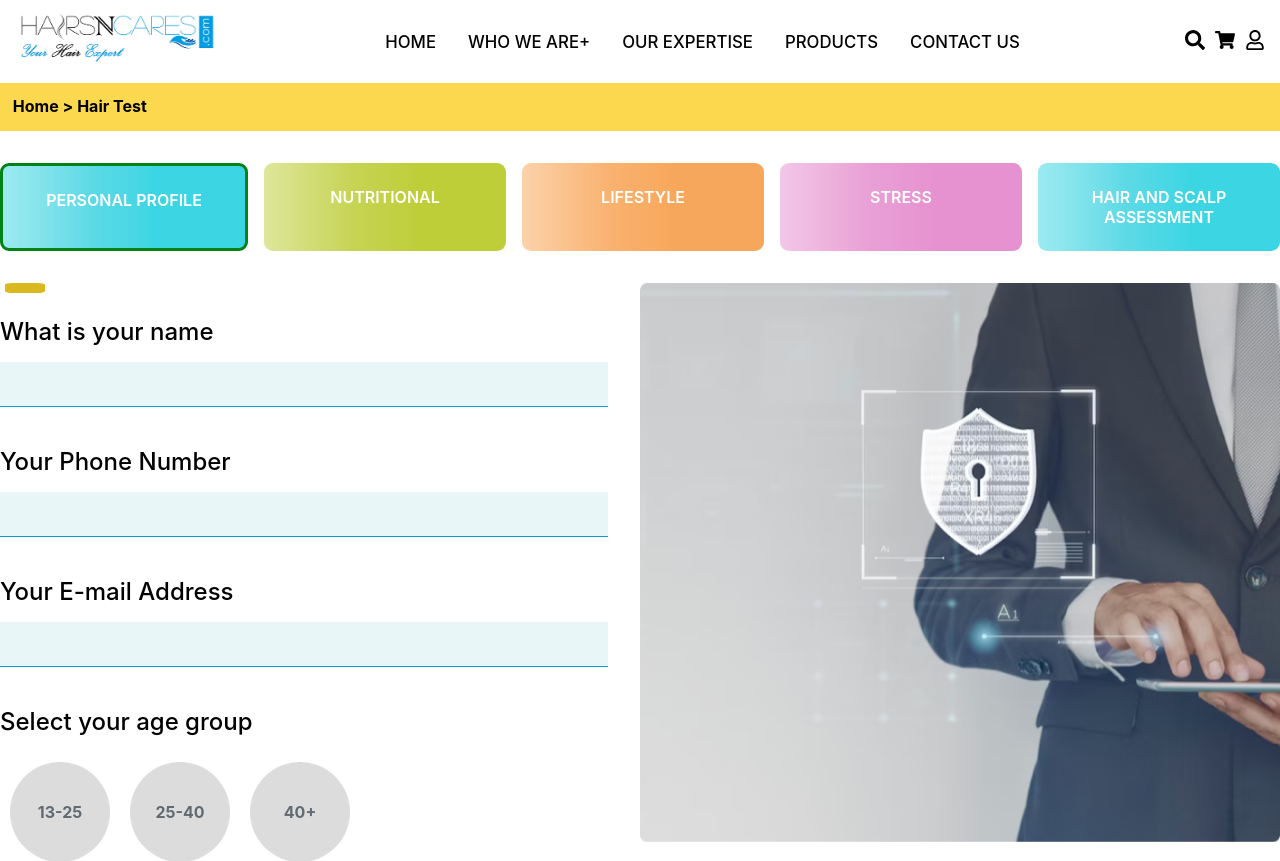
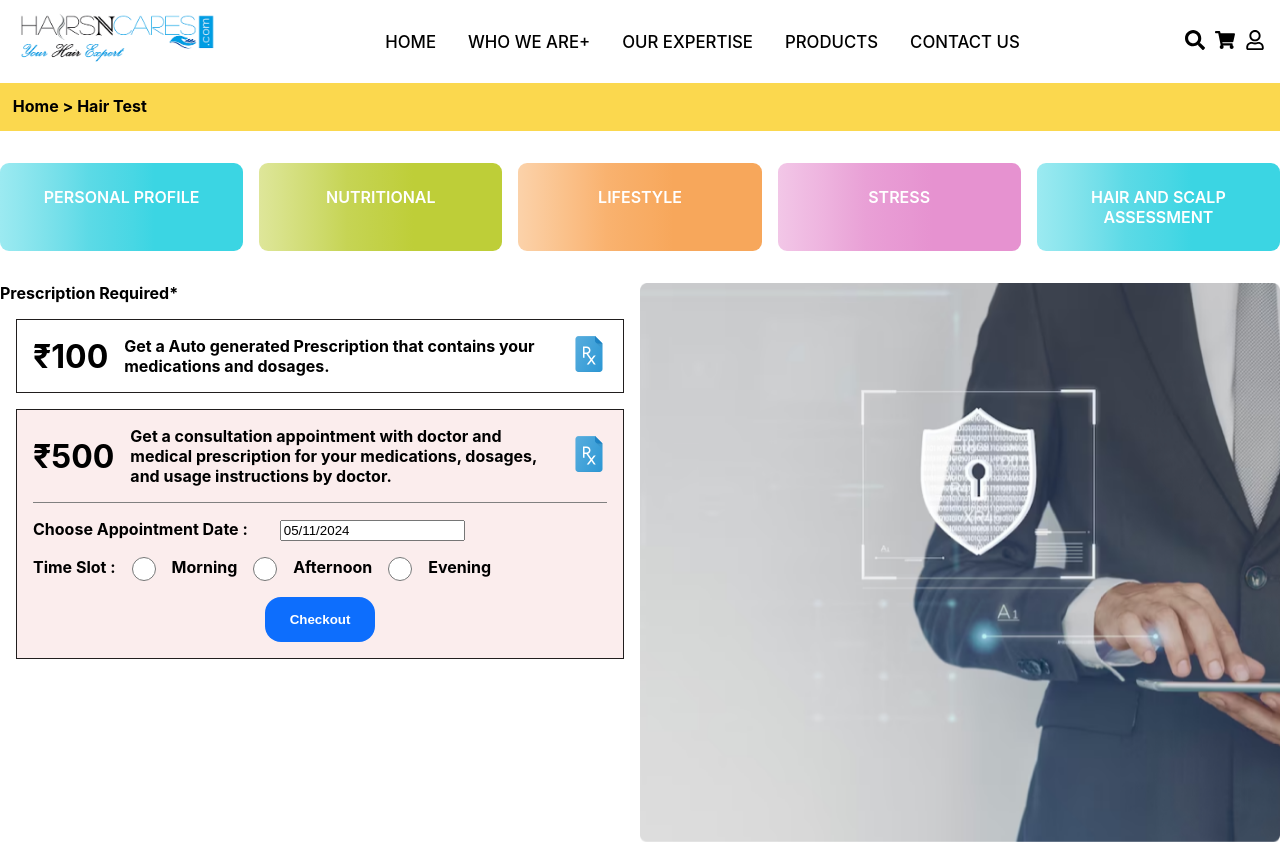
Before and after one commit to imran0100/hairs, a React (Create React App) app: page /hair-test in a window 1280 px wide. Shown: the top 861 px of the page. Built offline with nearby package versions, Linux system fonts and the light colour scheme.

Commit message:
checkout page added

```diff
--- a/package.json
+++ b/package.json
@@ -10,6 +10,7 @@
     "axios": "^1.6.8",
     "multi-range-slider-react": "^2.0.7",
     "react": "^18.2.0",
+    "react-datepicker": "^6.9.0",
     "react-dom": "^18.2.0",
     "react-icons": "^5.0.1",
     "react-loader-spinner": "^6.1.6",
@@ -17,6 +18,7 @@
     "react-router-dom": "^6.22.3",
     "react-scripts": "5.0.1",
     "react-spring-3d-carousel": "^1.3.4",
+    "react-toastify": "^10.0.5",
     "recharts": "^2.12.4",
     "swiper": "^11.0.7",
     "web-vitals": "^2.1.4"
--- a/src/App.js
+++ b/src/App.js
@@ -30,7 +30,8 @@ import AddProduct from './features/admin-dashboard/AddProduct';
 import EditDeleteProduct from './features/products/EditDeleteProduct';
 import ManageOrder from './features/admin-dashboard/ManageOrder';
 import PatientTestResult from './features/doctor-dashboard/PatientTestResult';
-
+import { ToastContainer, toast } from 'react-toastify';
+import 'react-toastify/dist/ReactToastify.css';
 function App() {
   // const options = {
   //   // you can also just use 'bottom center'
@@ -78,7 +79,7 @@ function App() {
 
         </Routes>
       </Router>
-
+  <ToastContainer/>
     </div>
 
   );
--- a/src/features/admin-dashboard/AddDoctor.js
+++ b/src/features/admin-dashboard/AddDoctor.js
@@ -1,6 +1,7 @@
 import React, { useState } from 'react';
 import AdminNavbar from './AdminNavbar';
-
+import BASE_URL from '../../Config';
+import { toast } from 'react-toastify';
 
 export default function AddDoctor() {
     // State variables to store form data
@@ -10,13 +11,99 @@ export default function AddDoctor() {
     const [email, setEmail] = useState('');
     const [address, setAddress] = useState('');
     const [qualification, setQualification] = useState('');
+    const [loading, setLoading] = useState(false);
+
 
     // Function to handle form submission
-    const handleSubmit = (e) => {
+    const handleSubmit =async (e) => {
+        toast("test")
         e.preventDefault();
-        // Perform submission logic here
-        // You can send the form data to an API or handle it as needed
-        console.log('Form submitted:', { name, image, phone, email, address, qualification });
+
+
+        setLoading(true);
+
+
+
+
+
+            try {
+              const formData = new FormData();
+              formData.append('image', image);
+
+              const response = await fetch(`${BASE_URL}/hair-tests/upload-image`, {
+                method: 'POST',
+
+                body: formData
+              });
+
+              if (!response.ok) {
+                throw new Error('Network response was not ok');
+              } else {
+                const responseData = await response.json();
+                console.log(responseData);
+
+                try {
+                    console.log(responseData.imageUrl)
+                    console.log({
+                        fullname:name,email, mobile:phone, speciality:qualification, location:address,description:'null',profileImage: responseData.imageUrl, coverImage:'cover'
+
+                     })
+                  const response = await fetch(`${BASE_URL}/admin/addDoctor`, {
+                    method: 'POST',
+                    headers: {
+
+                      'Content-Type': 'application/json'
+                    },
+                    body: JSON.stringify({
+                        fullname:name,email, mobile:phone, speciality:qualification, location:address,description:'null',profileImage: responseData.imageUrl, coverImage:'cover'
+
+                    })
+
+                  });
+
+                  if (!response.ok) {
+
+                    toast.error('Some thing went wrong')
+                    // You can update state or display error messages accordingly
+                    return;
+                  }
+
+
+
+                  toast.success("Doctor Added Successfully and doctor's Credentials sent to email !");
+             setName('')
+             setEmail('')
+             setImage(null)
+             setPhone('')
+             setAddress('')
+             setQualification('')
+
+                  // Perform actions after successful login, such as updating state or redirecting
+                } catch (error) {
+                  toast.error('Network Error')
+
+                } finally {
+                  setLoading(false); // Hide loader regardless of success or failure
+                }
+
+                setLoading(false);
+              }
+            } catch (error) {
+                toast.error("Network error")
+              console.error('There was a problem with the fetch operation:', error.message);
+            }
+
+
+
+
+
+
+
+
+
+
+
+
     };
 
     // Function to handle image upload
@@ -50,7 +137,7 @@ export default function AddDoctor() {
                     <label htmlFor="qualification">Qualification:</label>
                     <input type="text" id="qualification" value={qualification} onChange={(e) => setQualification(e.target.value)} required />
 
-                    <button type="submit">Submit</button>
+                    <button type="submit">{loading?"Please wait":"Submit"}</button>
                 </form>
             </div>
         </AdminNavbar>
--- a/src/features/hair-test/HairTest.css
+++ b/src/features/hair-test/HairTest.css
@@ -174,6 +174,55 @@ color: black;
 }
 .h4{
   margin-bottom: 1rem;
+}
+.pcenter{
+  text-align:center;
+}
+.cardsw{
+  border: 1px solid rgb(33, 30, 30);
+  margin: 1rem;
+  padding: 1rem;
+  position: relative;
+}
+.checkout-detail{
+  border-top: 1px solid gray;
+  margin: 1rem 0 0 0;
+  padding-top: 1rem;
+}
+
+.slot{
+  display:flex;
+  gap:1rem;
+
+}
+.react-datepicker-wrapper{
+  margin-bottom: 1rem;
+}
+.slot input{
+  width: 1.5rem;
+  height: 1.5rem;
+}
+.datecont{
+  display: flex;
+ gap: 2rem;
+}
+.cardsw svg{
+  position: absolute;
+  top: 10px;
+  right: 10px;
+  color: rgb(5, 73, 5);
+}
+.selected3{
+  background:#fbeded;
+
+}
+.collapsed{
+  display: flex;
+    gap: 1rem;
+    align-items: center;
+}
+.cardsw , .collapsed:hover{
+  cursor: pointer;
 }
 .specify-input{
   display: block;
--- a/src/features/hair-test/HairTest.js
+++ b/src/features/hair-test/HairTest.js
@@ -7,7 +7,8 @@ import LifeStyle from './components/LifeStyle';
 import Stress from './components/Stress';
 import HairAndScalp from './components/HairAndScalp';
 import UploadImage from './components/UploadImage';
-
+import ThankYou from './components/ThankYou';
+import Checkout from './components/Checkout';
 export default function HairTest() {
   const [selectedOptions4, setSelectedOptions4] = useState([
     { ques: 'Physical exercise', option: '' },
@@ -20,7 +21,7 @@ export default function HairTest() {
     // Add more questions and options as needed
 ]);
   const [banner, setBanner] = useState('/assets/img/question/personal-profile-pic.png');
-  const [step, setStep] = useState(1);
+  const [step, setStep] = useState(8);
   const [name, setName] = useState("");
   const [phoneNumber, setPhoneNumber] = useState("");
   const [email, setEmail] = useState("");
@@ -145,6 +146,13 @@ setBanner={setBanner}      />;
 
         />;
         break;
+        case 7:
+
+         stepContent= <ThankYou/>
+          break;
+          case 8:
+            stepContent=<Checkout/>
+            break;
     default:
       stepContent = null;
   }
--- /dev/null
+++ b/src/features/hair-test/components/Checkout.js
@@ -0,0 +1,78 @@
+import React, { useState } from 'react';
+import DatePicker from "react-datepicker";
+import "react-datepicker/dist/react-datepicker.css";
+
+function Checkout() {
+    const [selectedOption, setSelectedOption] = useState("rs500");
+    const handleOptionSelect = (option) => {
+        setSelectedOption(option);
+    };
+
+    return (
+        <div className="ltn__checkout-payment-method payment-method mb-50">
+            <h4>Prescription Required*</h4>
+            <div id="checkout_accordion_1">
+                <PrescriptionOption
+                    label="Get a Auto generated Prescription that contains your medications and dosages."
+                    price="₹100"
+                    onSelect={() => handleOptionSelect('rs100')}
+                    selected={selectedOption === 'rs100'}
+                />
+                <PrescriptionOption
+                    label="Get a consultation appointment with doctor and medical prescription for your medications, dosages, and usage instructions by doctor."
+                    price="₹500"
+                    onSelect={() => handleOptionSelect('rs500')}
+                    selected={selectedOption === 'rs500'}
+                />
+            </div>
+        </div>
+    );
+}
+
+function PrescriptionOption({ label, price, onSelect, selected }) {
+    const [startDate, setStartDate] = useState(new Date());
+    const [selectedTimeSlot, setSelectedTimeSlot] = useState('');
+
+    const handleTimeSlotChange = (slot) => {
+        setSelectedTimeSlot(slot);
+    };
+
+    return (
+        <>
+            <div onClick={onSelect} className={`cardsw  ${selected ? 'selected3' : ''}`}>
+                <label className={`collapsed ltn__card-title `}>
+                    <h1>
+                        <input type="checkbox" style={{ display: 'none' }} />
+                        {price}
+                    </h1>
+                    <span>{label}</span>
+                    <em><img src="assets/img/checkout/rx.svg" alt="#" /></em>
+                </label>
+                {selected && (
+                    <div className='checkout-detail'>
+                        <div className='datecont'>
+                            <label>Choose Appointment Date :</label>
+                            <DatePicker selected={startDate} onChange={(date) => setStartDate(date)} />
+                        </div>
+                      <div style={{display:'flex',gap:'1rem'}}>  <label className='label-time'>Time Slot :</label>
+                        <div className='slot'>
+                            <input type='radio' name='timeSlot' id='morning' checked={selectedTimeSlot === 'Morning'} onChange={() => handleTimeSlotChange('Morning')} />
+                            <label htmlFor='morning'>Morning</label>
+                        </div>
+                        <div className='slot'>
+                            <input type='radio' name='timeSlot' id='afternoon' checked={selectedTimeSlot === 'Afternoon'} onChange={() => handleTimeSlotChange('Afternoon')} />
+                            <label htmlFor='afternoon'>Afternoon</label>
+                        </div>
+                        <div className='slot'>
+                            <input type='radio' name='timeSlot' id='evening' checked={selectedTimeSlot === 'Evening'} onChange={() => handleTimeSlotChange('Evening')} />
+                            <label htmlFor='evening'>Evening</label>
+                        </div></div>
+                       <div style={{textAlign:'center',marginTop:'1rem'}}> <button className='btn btn-primary'>Checkout</button></div>
+                    </div>
+                )}
+            </div>
+        </>
+    );
+}
+
+export default Checkout;
--- /dev/null
+++ b/src/features/hair-test/components/ThankYou.js
@@ -0,0 +1,41 @@
+import React from 'react'
+
+export default function ThankYou() {
+  return (
+    <div className="modal-container">
+      <div className="modal-content">
+        <div className="successicon">
+          <div className="text-center">
+            <img  src="/assets/img/like.png" alt="Thumb Icon" />
+          </div>
+          <p className='pcenter'>
+            <b>Once again, thank you for your participation.</b>
+            <br />
+            Now your online hair test is completed!
+            <br />
+            Your responses and submitted photos are now in the hands of our Hairsncares specialists for evaluation.
+            <br />
+            You are requested to take an Online Video Consultation with our Dermatologist!
+
+          </p>
+        </div>
+        <div className="upload-img text-center" style={{ margin: '15px 0' }}>
+
+
+        <div id="thankYouText" style={{ display: 'none' }}>
+          <p >
+            <b>Once again, thank you for your participation.</b>
+            <br />
+            Now your online hair test is completed!
+            <br />
+            Your responses and submitted photos are now in the hands of our Hairsncares specialists for evaluation.
+            <br />
+            You are requested to take an Online Video Consultation with our Dermatologist!
+          </p>
+        </div>
+        <button  type="button" className="btn btn-primary mt-4"  id="uploadButton">Continue to checkout</button>
+      </div>
+    </div>
+    </div>
+  )
+}
--- a/src/features/hair-test/components/UploadImage.js
+++ b/src/features/hair-test/components/UploadImage.js
@@ -1,5 +1,7 @@
 import React, { useEffect, useState } from 'react';
 import BASE_URL from '../../../Config';
+import { toast } from 'react-toastify';
+
 const ScalpPopup = ({setBanner,male,name,email,phoneNumber,selectedOptionP,selectedOptions,selectedOptions1,selectedOptions4,selectedOptions3}) => {
   const [file, setFile] = useState(null);
 const [show,setShow]=useState(false)
@@ -59,10 +61,12 @@ if(file){
         });
 
         if (!response.ok) {
+          toast.error("Something Went wrong")
           throw new Error('Network response was not ok');
         }else{
           const responseData = await response.json();
           setShow(true)
+          toast.success("Successfull")
           console.log(responseData,'huhuhuh');
         }
 
@@ -76,6 +80,7 @@ if(file){
     console.error('There was a problem with the fetch operation:', error.message);
   }
 }else{
+
   setError(true)
 }
 
--- a/src/features/login/Login.js
+++ b/src/features/login/Login.js
@@ -13,41 +13,7 @@
 
 //   const showLogin = useSelector((state) => state.login.showLogin);
 
-//   const validateForm = () => {
-//     let isValid = true;
-//     const newErrors = {};
 
-//     // Email validation
-//     if (loginMethod === "email") {
-//       if (!email) {
-//         isValid = false;
-//         newErrors.email = "Email is required";
-//       } else if (!/\S+@\S+\.\S+/.test(email)) {
-//         isValid = false;
-//         newErrors.email = "Email is invalid";
-//       }
-//     }
-
-//     // Phone validation
-//     if (loginMethod === "phone") {
-//       if (!phone) {
-//         isValid = false;
-//         newErrors.phone = "Phone number is required";
-//       } else if (!/^\d{10}$/.test(phone)) { // Validation for 10-digit phone number
-//         isValid = false;
-//         newErrors.phone = "Phone number must be 10 digits";
-//       }
-//     }
-
-//     // Password validation
-//     if (!password) {
-//       isValid = false;
-//       newErrors.password = "Password is required";
-//     }
-
-//     setErrors(newErrors);
-//     return isValid;
-//   };
 
 //   const handleSubmit = async (e) => {
 
@@ -168,7 +134,9 @@ import "./Login.css"; // Import the CSS file
 import { MdClose } from "react-icons/md";
 import { useSelector } from "react-redux";
 import BASE_URL from "../../Config";
-import { Hourglass } from 'react-loader-spinner';
+import { toast } from 'react-toastify';
+// import 'react-toastify/dist/ReactToastify.css';
+// import { Hourglass } from 'react-loader-spinner';
 // import { useAlert } from 'react-alert'
 const Login = ({ onClose }) => {
   // const alert = useAlert()
@@ -183,13 +151,46 @@ const Login = ({ onClose }) => {
   const [loading, setLoading] = useState(false);
 
   const validateForm = () => {
-    // Validation logic remains the same as before
+    let isValid = true;
+    const newErrors = {};
+
+    // Email validation
+    if (loginMethod === "email") {
+      if (!email) {
+        isValid = false;
+        newErrors.email = "Email is required";
+      } else if (!/\S+@\S+\.\S+/.test(email)) {
+        isValid = false;
+        newErrors.email = "Email is invalid";
+      }
+    }
+
+    // Phone validation
+    if (loginMethod === "phone") {
+      if (!phone) {
+        isValid = false;
+        newErrors.phone = "Phone number is required";
+      } else if (!/^\d{10}$/.test(phone)) { // Validation for 10-digit phone number
+        isValid = false;
+        newErrors.phone = "Phone number must be 10 digits";
+      }
+    }
+
+    // Password validation
+    if (!password) {
+      isValid = false;
+      newErrors.password = "Password is required";
+    }
+
+    setErrors(newErrors);
+    return isValid;
   };
 
   const handleSubmit = async (e) => {
 
+
     e.preventDefault();
-
+   if(validateForm()){
     setLoading(true);
       try {
         const response = await fetch(`${BASE_URL}/users/login`, {
@@ -208,25 +209,25 @@ const Login = ({ onClose }) => {
         if (!response.ok) {
           // Handle non-successful responses here
           const errorData = await response.json();
-          console.error('Login failed:', errorData.message);
+          // console.error('Login failed:', errorData.message);
+          toast.error('Wrong Credentials')
           // You can update state or display error messages accordingly
           return;
         }
 
-        // Login successful, handle response data
         const userData = await response.json();
         console.log('Login successful:', userData.data);
         localStorage.setItem("User343", JSON.stringify(userData.data));
-        // alert.show('Login Successfull !')
+        toast.success("Login Successful !");
     onClose()
         // Perform actions after successful login, such as updating state or redirecting
       } catch (error) {
-        console.error('Error logging in:', error);
-        // Handle network errors or other unexpected errors
+        toast.error('Network Error')
+
       } finally {
         setLoading(false); // Hide loader regardless of success or failure
       }
-
+    }
   };
 
   const handleForgotPasswordSubmit = async (e) => {
@@ -252,8 +253,7 @@ if(response.ok){
   setShowUpdatePassword(true)
   setShowForgotPassword(false)
 }
-      // Reset password request successful
-      // Handle success scenario here, such as showing a success message or redirecting
+
     } catch (error) {
       console.error('Error sending Forgot Password request:', error);
     }
@@ -389,6 +389,7 @@ if(response.ok){
           </div>
         </div>
       )}
+      {/* <ToastContainer /> */}
     </>
   );
 };
--- a/src/pages/HomePage.js
+++ b/src/pages/HomePage.js
@@ -19,7 +19,8 @@ import HairAnalysis from '../features/hair-analysis/HairAnalysis'
 // import Login from '../features/login/Login'
 // import SignUp from '../features/signup/SignUp'
 // import ProductPage from './ProductPage'
-
+import { ToastContainer } from 'react-toastify';
+import 'react-toastify/dist/ReactToastify.css';
 function HomePage() {
 
   return (
@@ -41,7 +42,7 @@ function HomePage() {
         <Slider/>
         {/* <SignUp/> */}
         <Footer/>
-
+       <ToastContainer/>
         {/* <Login/> */}
         {/* <WhyTrust/> */}
     </Navbar>
```
Also changed, not shown: 1 other file (tests, documents, lock files or other folders).
